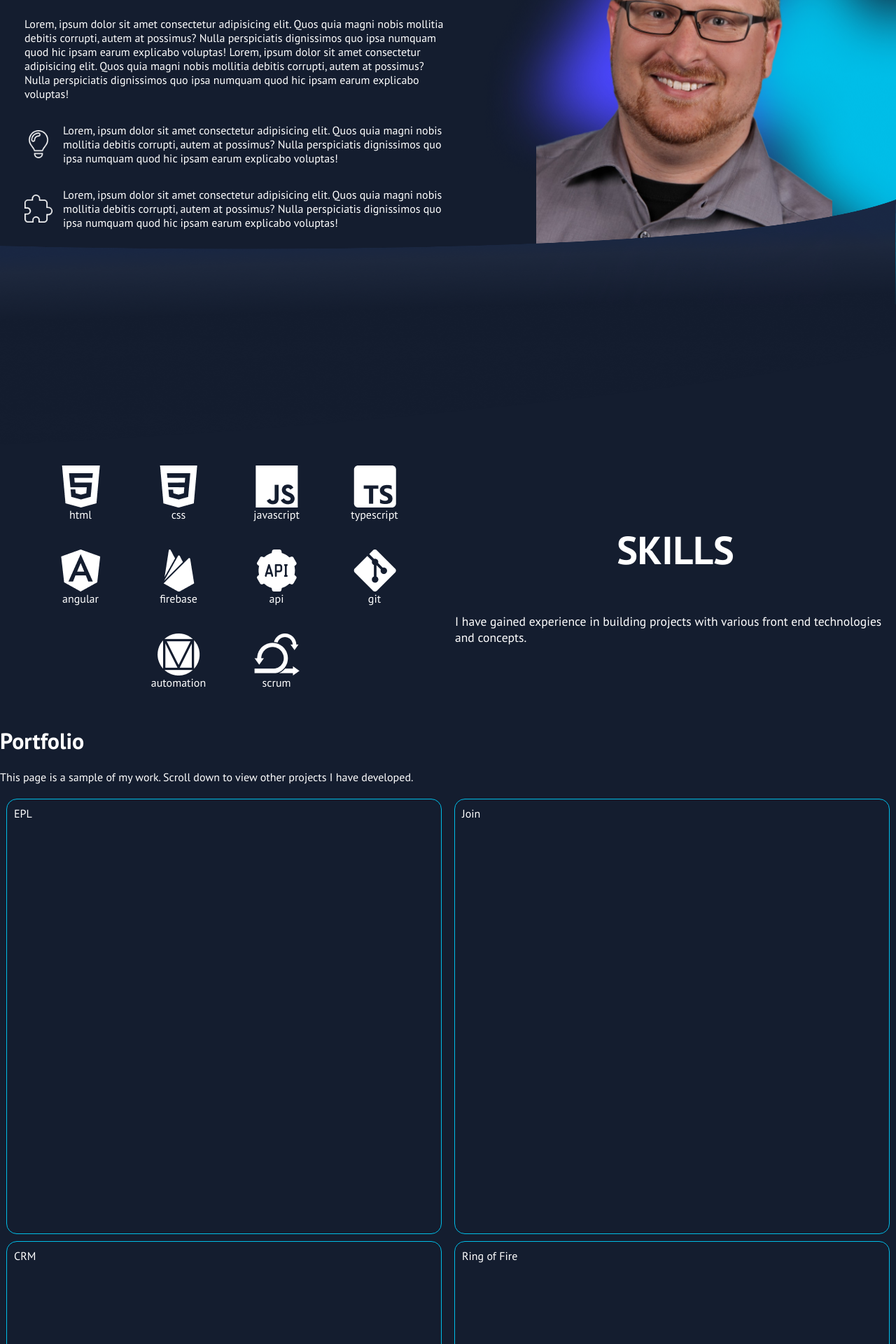
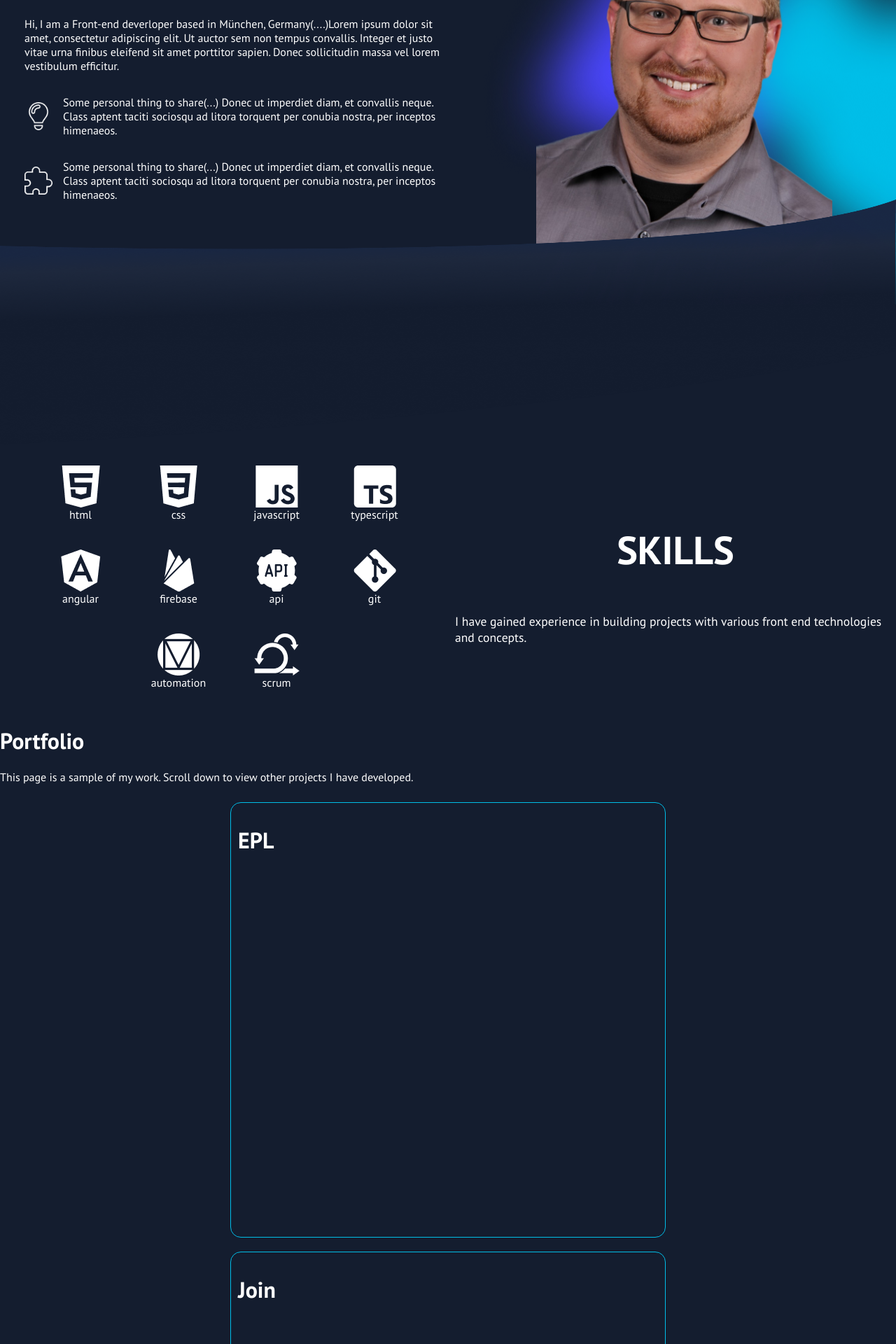
Before and after one commit to KayBeckmann/portfolio, an Angular app: page / in a window 1280 px wide. Shown: the part 1000-2920 px from the top of the page at 70% size. Built offline with nearby package versions, Linux system fonts and the light colour scheme.

Commit message:
projects in project-card

```diff
--- a/src/app/about-me/about-me.component.html
+++ b/src/app/about-me/about-me.component.html
@@ -3,30 +3,26 @@
     <h1>ABOUT ME</h1>
     <div class="content">
       <p>
-        Lorem, ipsum dolor sit amet consectetur adipisicing elit. Quos quia
-        magni nobis mollitia debitis corrupti, autem at possimus? Nulla
-        perspiciatis dignissimos quo ipsa numquam quod hic ipsam earum explicabo
-        voluptas! Lorem, ipsum dolor sit amet consectetur adipisicing elit. Quos
-        quia magni nobis mollitia debitis corrupti, autem at possimus? Nulla
-        perspiciatis dignissimos quo ipsa numquam quod hic ipsam earum explicabo
-        voluptas!
+        Hi, I am a Front-end deverloper based in München, Germany(....)Lorem
+        ipsum dolor sit amet, consectetur adipiscing elit. Ut auctor sem non
+        tempus convallis. Integer et justo vitae urna finibus eleifend sit amet
+        porttitor sapien. Donec sollicitudin massa vel lorem vestibulum
+        efficitur.
       </p>
       <div class="information">
         <img src="./assets/img/bulb.png" alt="Bulb" />
         <p>
-          Lorem, ipsum dolor sit amet consectetur adipisicing elit. Quos quia
-          magni nobis mollitia debitis corrupti, autem at possimus? Nulla
-          perspiciatis dignissimos quo ipsa numquam quod hic ipsam earum
-          explicabo voluptas!
+          Some personal thing to share(...) Donec ut imperdiet diam, et
+          convallis neque. Class aptent taciti sociosqu ad litora torquent per
+          conubia nostra, per inceptos himenaeos.
         </p>
       </div>
       <div class="information">
         <img src="./assets/img/puzzle.png" alt="Piece of puzzle" />
         <p>
-          Lorem, ipsum dolor sit amet consectetur adipisicing elit. Quos quia
-          magni nobis mollitia debitis corrupti, autem at possimus? Nulla
-          perspiciatis dignissimos quo ipsa numquam quod hic ipsam earum
-          explicabo voluptas!
+          Some personal thing to share(...) Donec ut imperdiet diam, et
+          convallis neque. Class aptent taciti sociosqu ad litora torquent per
+          conubia nostra, per inceptos himenaeos.
         </p>
       </div>
     </div>
--- a/src/app/projectcard/projectcard.component.html
+++ b/src/app/projectcard/projectcard.component.html
@@ -1 +1,3 @@
-<p>projectcard works!</p>
+<div class="card">
+  <h1>{{ item.title }}</h1>
+</div>
--- a/src/app/projectcard/projectcard.component.scss
+++ b/src/app/projectcard/projectcard.component.scss
@@ -0,0 +1,8 @@
+.card {
+  width: 600px;
+  height: 600px;
+  margin: 10px;
+  padding: 10px;
+  border: 1px solid #00bee8;
+  border-radius: 15px;
+}
--- a/src/app/projects/projects.component.html
+++ b/src/app/projects/projects.component.html
@@ -7,8 +7,5 @@
   </p>
 </div>
 <div class="portfolio">
-  <div class="card">EPL</div>
-  <div class="card">Join</div>
-  <div class="card">CRM</div>
-  <div class="card">Ring of Fire</div>
+  <app-projectcard *ngFor="let item of list" [item]="item"></app-projectcard>
 </div>
--- a/src/app/projects/projects.component.scss
+++ b/src/app/projects/projects.component.scss
@@ -4,13 +4,4 @@
   align-items: center;
   flex-wrap: wrap;
   width: 100%;
-
-  .card {
-    width: 600px;
-    height: 600px;
-    margin: 5px;
-    padding: 10px;
-    border: 1px solid #00bee8;
-    border-radius: 15px;
-  }
 }
--- a/src/app/projects/projects.component.ts
+++ b/src/app/projects/projects.component.ts
@@ -1,10 +1,15 @@
-import { Component } from '@angular/core';
+import { Component } from "@angular/core";
 
 @Component({
-  selector: 'app-projects',
-  templateUrl: './projects.component.html',
-  styleUrls: ['./projects.component.scss']
+  selector: "app-projects",
+  templateUrl: "./projects.component.html",
+  styleUrls: ["./projects.component.scss"]
 })
 export class ProjectsComponent {
-
+  list = [
+    { title: "EPL" },
+    { title: "Join" },
+    { title: "CRM" },
+    { title: "Ring of fire" }
+  ];
 }
--- a/src/app/skills/skills.component.html
+++ b/src/app/skills/skills.component.html
@@ -3,9 +3,7 @@
 
   <div class="wrapper">
     <div class="left">
-      <!-- <div class="row" *ngFor="let items of skills"> -->
       <app-icons *ngFor="let skill of skills" [skill]="skill"></app-icons>
-      <!-- </div> -->
     </div>
     <div class="right">
       <h1>SKILLS</h1>
```
Also changed, not shown: src/app/projectcard/projectcard.component.ts (+5 -5 lines).
